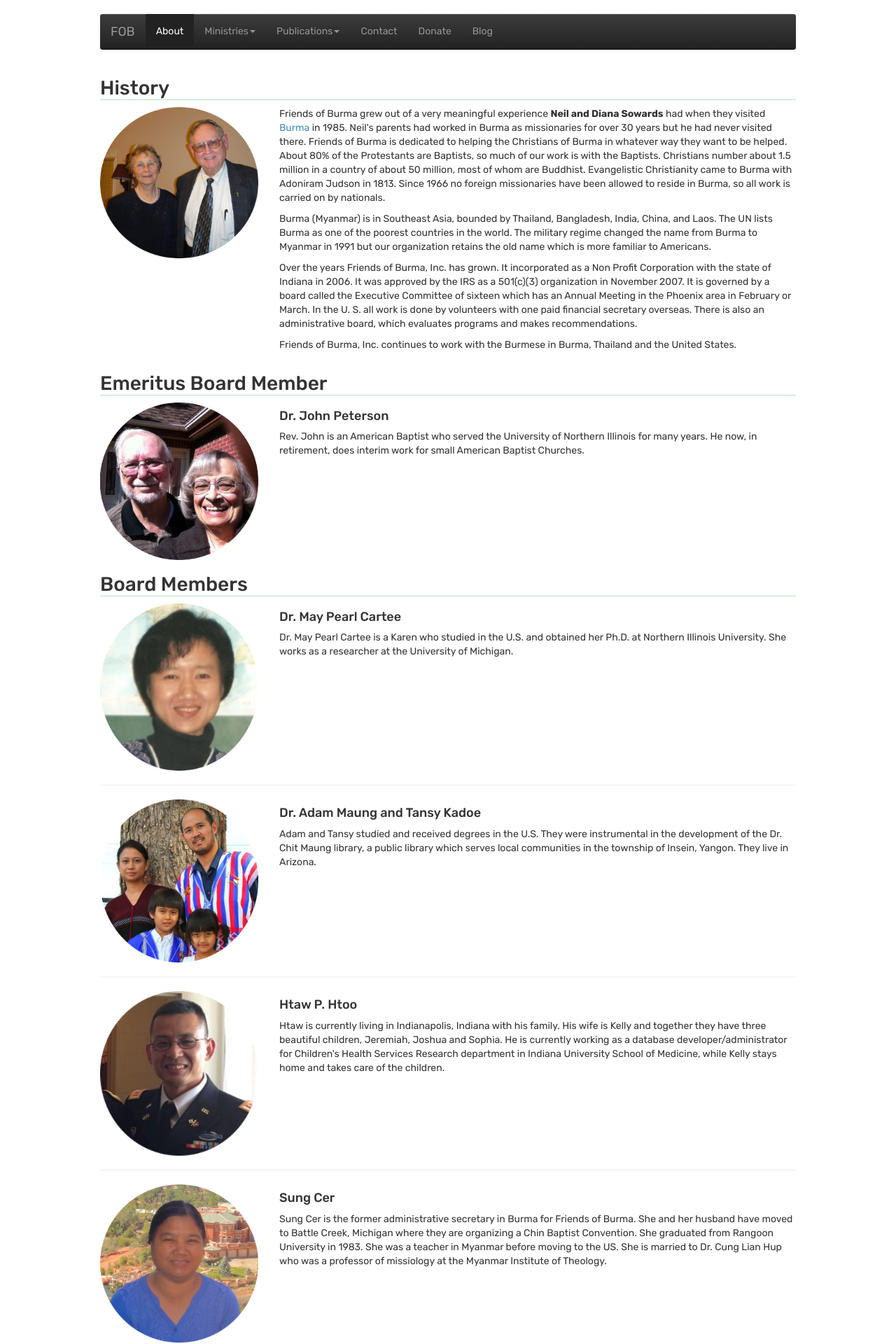
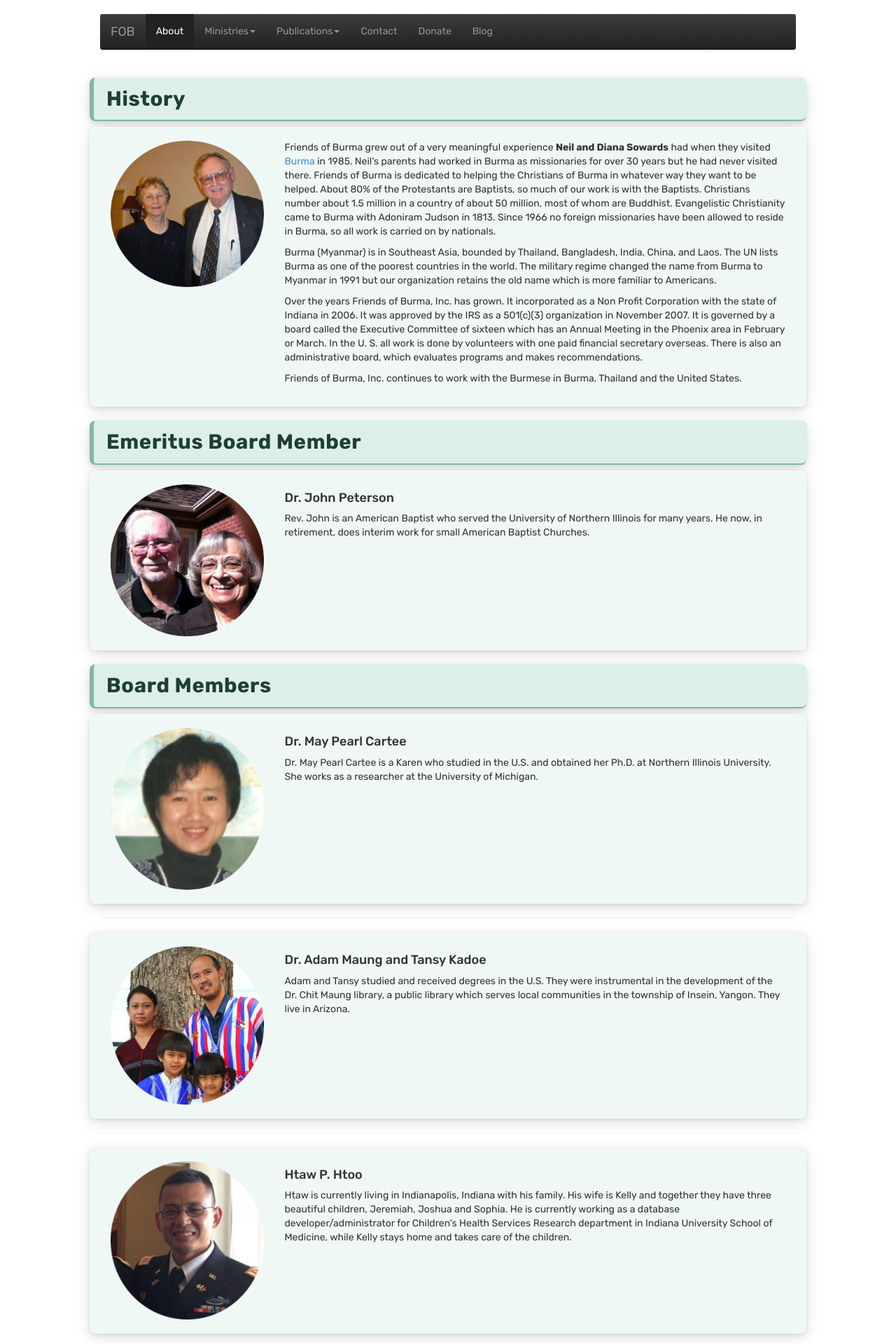
Before and after one commit to friendsofburma/friendsofburma.github.io, a Jekyll site: the page built from _pages/about.html, in a window 1280 px wide. Shown: the top 1920 px of the page at 70% size. Built offline with Jekyll 4.4.1, drawn with Linux system fonts in a browser that asks for light colours.

Commit message:
about page CSS updates.

```diff
--- a/_pages/about.html
+++ b/_pages/about.html
@@ -5,8 +5,8 @@ link: about
 permalink: /about/
 ---
 
-<h2 class="my-header">History</h2>
-<div class="row">
+<h2 class="my-header about-section-heading">History</h2>
+<div class="row about-section-card">
     <div class="col-lg-3">
         <img class="featurette-image img-responsive" src="/static/img/photos/neil_diana_sowards.png" alt="Neil and Diana Sowards">
     </div>
@@ -21,8 +21,8 @@ permalink: /about/
 </div>
 
 
-<h2 class="my-header">Emeritus Board Member</h2>
-<div class="row">
+<h2 class="my-header about-section-heading">Emeritus Board Member</h2>
+<div class="row about-section-card">
     <div class="col-lg-3">
         <img class="featurette-image img-responsive" src="/static/img/photos/john_ruth_peterson.png"
                 alt="John and Ruth Peterson">
@@ -37,9 +37,9 @@ permalink: /about/
 </div>
 
 
-<h2 class="my-header">Board Members</h2>
+<h2 class="my-header about-section-heading">Board Members</h2>
 
-<div class="row">
+<div class="row about-section-card">
     <div class="col-lg-3">
         <img class="featurette-image img-responsive" src="/static/img/photos/may_pearl.png" alt="May Pearl Cartee">
     </div>
@@ -50,7 +50,7 @@ permalink: /about/
 </div>
 
 <hr/>
-<div class="row">
+<div class="row about-section-card">
     <div class="col-lg-3">
         <img class="featurette-image img-responsive" src="/static/img/photos/adam_tansy.png" alt="Adam Maung and Tansy Kadoe">
     </div>
@@ -61,7 +61,7 @@ permalink: /about/
 </div>
 <hr/>
 
-<div class="row">
+<div class="row about-section-card">
     <div class="col-lg-3">
         <img class="featurette-image img-responsive" src="/static/img/photos/htaw_htoo.png" alt="Htaw Htoo">
     </div>
@@ -72,7 +72,7 @@ permalink: /about/
 </div>
 
 <hr/>
-<div class="row">
+<div class="row about-section-card">
     <div class="col-lg-3">
         <img class="featurette-image img-responsive" src="/static/img/photos/sung_cer.png" alt="Sung Cer">
     </div>
@@ -83,7 +83,7 @@ permalink: /about/
 </div>
 
 <hr/>
-<div class="row">
+<div class="row about-section-card">
     <div class="col-lg-3">
         <img class="featurette-image img-responsive" src="/static/img/photos/may_thet.png" alt="May Hnin Thet">
     </div>
@@ -95,7 +95,7 @@ permalink: /about/
 </div>
 
 <hr/>
-<div class="row">
+<div class="row about-section-card">
     <div class="col-lg-3">
         <img class="featurette-image img-responsive" src="/static/img/photos/phil_schock.png" alt="Phil Schock">
     </div>
@@ -106,7 +106,7 @@ permalink: /about/
 </div>
 
 <hr/>
-<div class="row">
+<div class="row about-section-card">
     <div class="col-lg-3">
         <img class="featurette-image img-responsive" src="/static/img/photos/lwinmoe.png" alt="Lwin Moe">
     </div>
@@ -116,7 +116,7 @@ permalink: /about/
     </div>
 </div>
 <hr/>
-<div class="row">
+<div class="row about-section-card">
     <div class="col-lg-3">
         <img class="featurette-image img-responsive" src="/static/img/photos/james_thawnghmung.jpg" alt="James Thawnghmung">
     </div>
@@ -127,7 +127,7 @@ permalink: /about/
 </div>
 <hr/>
 
-<div class="row">
+<div class="row about-section-card">
     <div class="col-lg-3">
         <img class="featurette-image img-responsive" src="/static/img/photos/anna_maung.jpg" alt="Anna Maung">
     </div>
@@ -138,7 +138,7 @@ permalink: /about/
 </div>
 <hr/>
 
-<div class="row">
+<div class="row about-section-card">
     <div class="col-lg-3">
         <img class="featurette-image img-responsive" src="/static/img/photos/kanyaw_paw.jpg" alt="Kanyaw Paw Tha">
     </div>
@@ -152,7 +152,7 @@ permalink: /about/
 <hr/>
 
 
-<div class="row">
+<div class="row about-section-card">
     <div class="col-lg-3">
         <img class="featurette-image img-responsive" src="/static/img/photos/eh_moo_hmun.jpg" alt="Eh Moo Hmun">
     </div>
@@ -165,7 +165,7 @@ permalink: /about/
 </div>
 <hr/>
 
-<div class="row">
+<div class="row about-section-card">
     <div class="col-lg-3">
         <img class="featurette-image img-responsive" src="/static/img/photos/pat_cordier.png" alt="Pat Cordier">
     </div>
@@ -178,7 +178,7 @@ permalink: /about/
 </div>
 <hr/>
 
-<div class="row">
+<div class="row about-section-card">
     <div class="col-lg-3">
         <img class="featurette-image img-responsive" src="/static/img/photos/saw_eddison.png" alt="Saw Eddison">
     </div>
--- a/static/css/style.scss
+++ b/static/css/style.scss
@@ -269,6 +269,37 @@ pre {
   margin-bottom: 15px;
 }
 
+.about-section-card {
+  background-color: #f0f8f6;
+  border-radius: 8px;
+  box-shadow: 0 6px 20px rgba(0, 0, 0, 0.12), 0 2px 6px rgba(0, 0, 0, 0.08);
+  padding: 20px 15px;
+  margin-top: 15px;
+  margin-bottom: 15px;
+}
+
+.about-section-heading {
+  display: block;
+  background-color: #dcefe8;
+  color: #1f3f36;
+  font-weight: 700;
+  letter-spacing: 0.02em;
+  font-size: 2.1em;
+  border-left: 6px solid #7fb9a6;
+  border-bottom: 2px solid #7fb9a6;
+  border-radius: 8px;
+  box-shadow: 0 6px 20px rgba(0, 0, 0, 0.12), 0 2px 6px rgba(0, 0, 0, 0.08);
+  padding: 14px 18px;
+  margin-left: -15px;
+  margin-right: -15px;
+  margin-top: 20px;
+  margin-bottom: 8px;
+}
+
+.about-section-heading + .about-section-card {
+  margin-top: 0;
+}
+
 .latest-posts-grid {
   display: block;
 }
```
